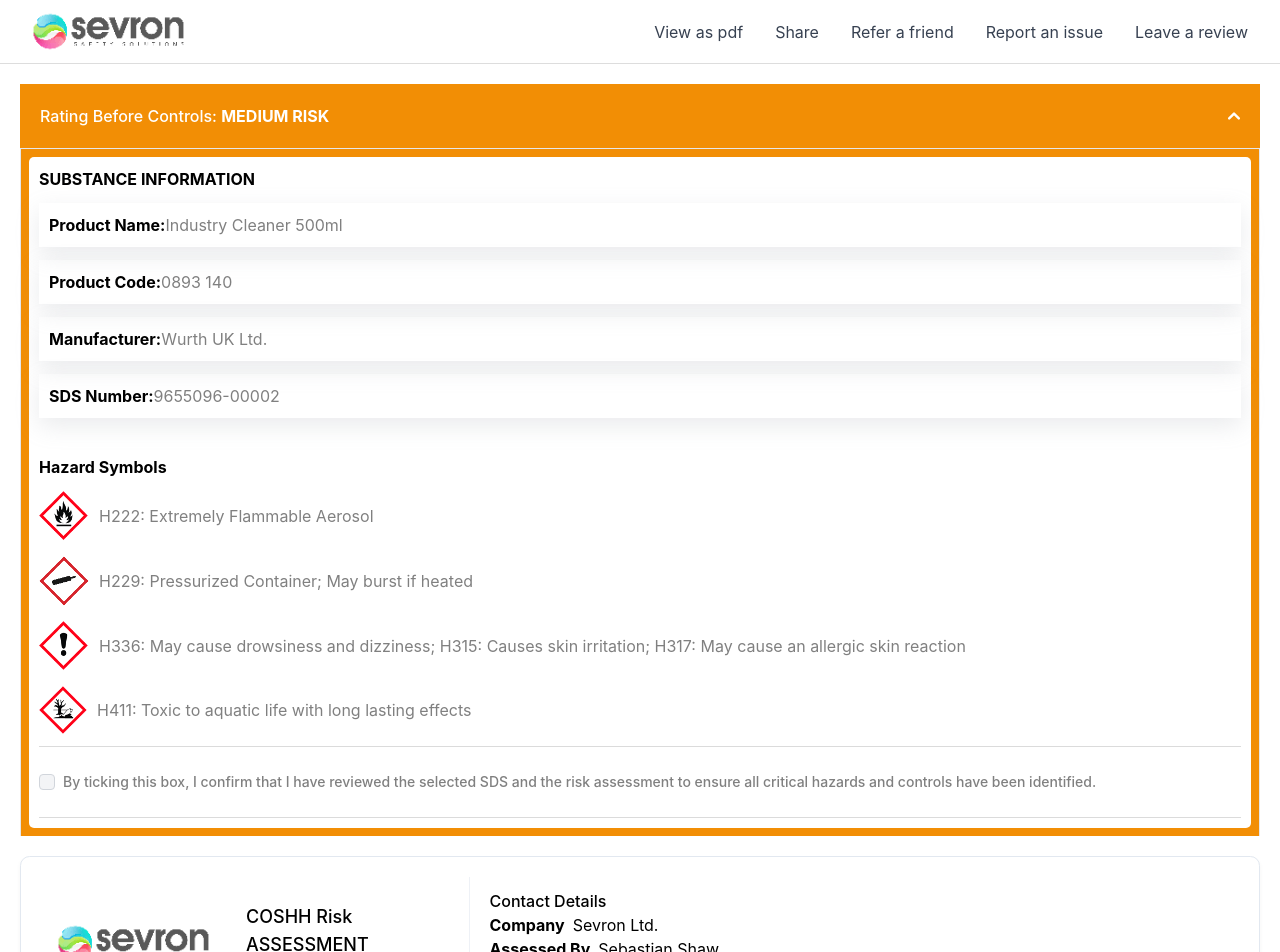
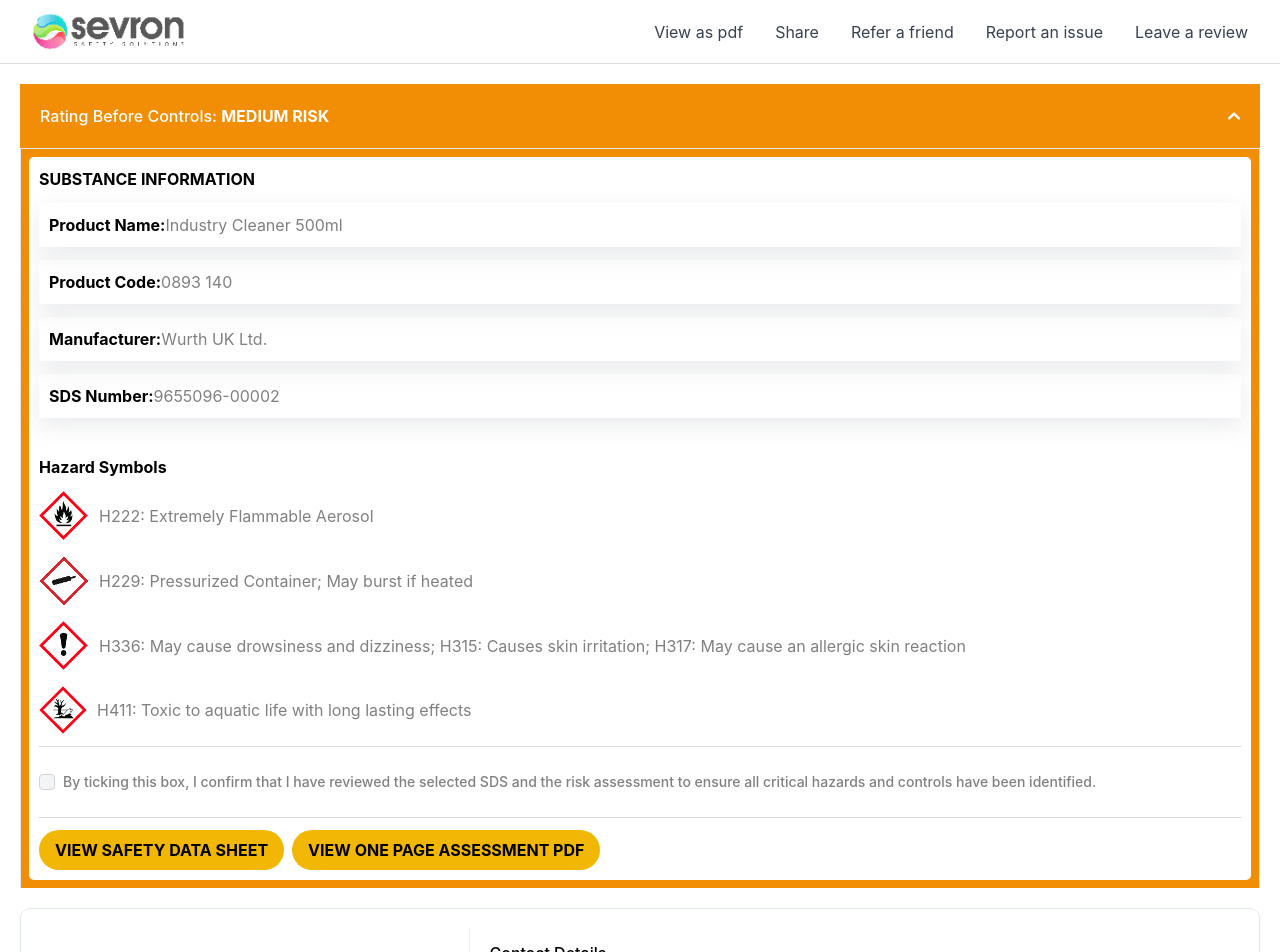
Before and after one commit to rebpacquiao/react-mobile, a React (Vite) app: page / in a window 1280 px wide. Shown: the top 952 px of the page. Built offline with nearby package versions, Linux system fonts and the light colour scheme.

Commit message:
Add safety data sheet and one page assessment buttons in DataSubstanceInformation.tsx and update mediumRisk color in tailwind.config.js

```diff
--- a/src/components/DataSubstanceInformation.tsx
+++ b/src/components/DataSubstanceInformation.tsx
@@ -58,6 +58,14 @@
           ))}
         </label>
       </div>
+      <div className="flex flex-col sm:flex-row">
+        <button className="mb-2 sm:mb-0 sm:mr-2 bg-mediumRisk hover:bg-mediumRisk text-dark font-bold py-2 px-4 rounded-full">
+          VIEW SAFETY DATA SHEET
+        </button>
+        <button className="bg-mediumRisk hover:bg-mediumRisk text-dark font-bold py-2 px-4 rounded-full">
+          VIEW ONE PAGE ASSESSMENT PDF
+        </button>
+      </div>
     </>
   );
 };
--- a/tailwind.config.js
+++ b/tailwind.config.js
@@ -11,6 +11,7 @@
         dark: "#000",
         clear: "#F0EFEF",
         darkOrange: "#F28E05",
+        mediumRisk: "#F2B705",
       },
     },
   },
```
